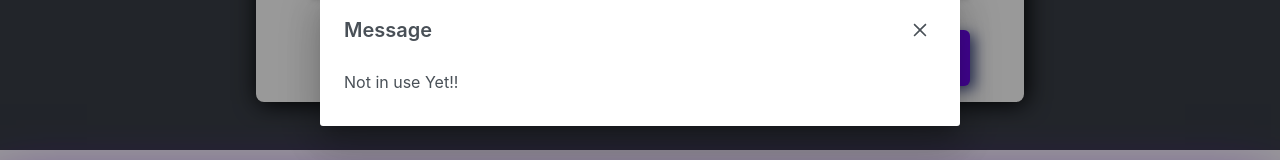
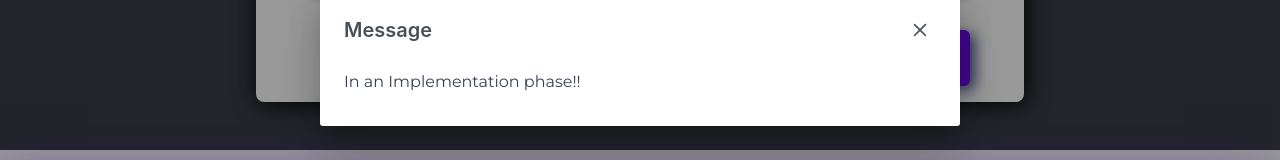
Before and after one commit to sumitshukla2000/personal-portfolio, a React (Vite) app: page / in a window 1280 px wide. Both pictures are taken after typing "Sample", "name@example.com", "name@example.com" into the empty fields and a click on the button "SUBMIT". Shown: the part 5451-5611 px from the top of the page. Built offline with nearby package versions, Linux system fonts and the light colour scheme; a web font is replaced by a local one.

Commit message:
Added button sty;e

```diff
--- a/src/components/Contact.jsx
+++ b/src/components/Contact.jsx
@@ -23,7 +23,6 @@ const Contact = () => {
                 <Form />
             </div>
             </div>
-
         </div>
     </>
   )
--- a/src/components/Form.jsx
+++ b/src/components/Form.jsx
@@ -35,9 +35,9 @@ const Form = () => {
                 <div className='w-[90%] mx-auto flex justify-end px-4'>
                     <button label="Show" onClick={submitButton} type='submit' className='md:w-[200px] w-full uppercase py-4 px-12 bg-blue rounded-md mt-8 text-whitee shadow-[5px_4px_14px_#4e5994] transition-all delay-150 hover:translate-y-[-10px] font-semibold'>Submit</button>
                     </div>
-                    <Dialog header="Message" visible={visible} style={{ width: '50vw' }} onHide={() => {if (!visible) return; setVisible(false); }}>
-                <p className="m-0">
-                   Not in use Yet!!
+                    <Dialog  header="Message" visible={visible} style={{ width: '50vw' }} onHide={() => {if (!visible) return; setVisible(false); }}>
+                <p className="m-0 text-gray-700 font-display">
+                   In an Implementation phase!!
                 </p>
             </Dialog>
             </form>
--- a/src/components/Hero.jsx
+++ b/src/components/Hero.jsx
@@ -31,13 +31,13 @@ function Hero() {
                 <Button  label="Submit" />
         </div> */}
 
-        <div className='sm:py-6 w-[80%] mx-auto mt-4 pb-2 flex items-center justify-center'>
+        <div className='sm:py-6 cursor-pointer w-[80%] mx-auto mt-4 pb-2 flex items-center justify-center'>
             <Link to='projects'
              spy={true}
              offset={-90}
              smooth={true}
              duration={100}
-            className='font-body font-extralight text-white bg-blue py-2 px-12 text-md tracking-[2px] rounded-md  shadow-slate-500 transition ease-in-out focus:outline-none delay-50 hover:shadow-lg hover:translate-y-[-3px]'>
+            className='font-body font-extralight text-white bg-blue py-2 px-12 text-md tracking-[2px] rounded-md  shadow-slate-500 transition-transform duration-300 ease-in-out focus:outline-none  hover:shadow-lg active:scale-90'>
                 PROJECTS
             </Link>
         </div>
```
